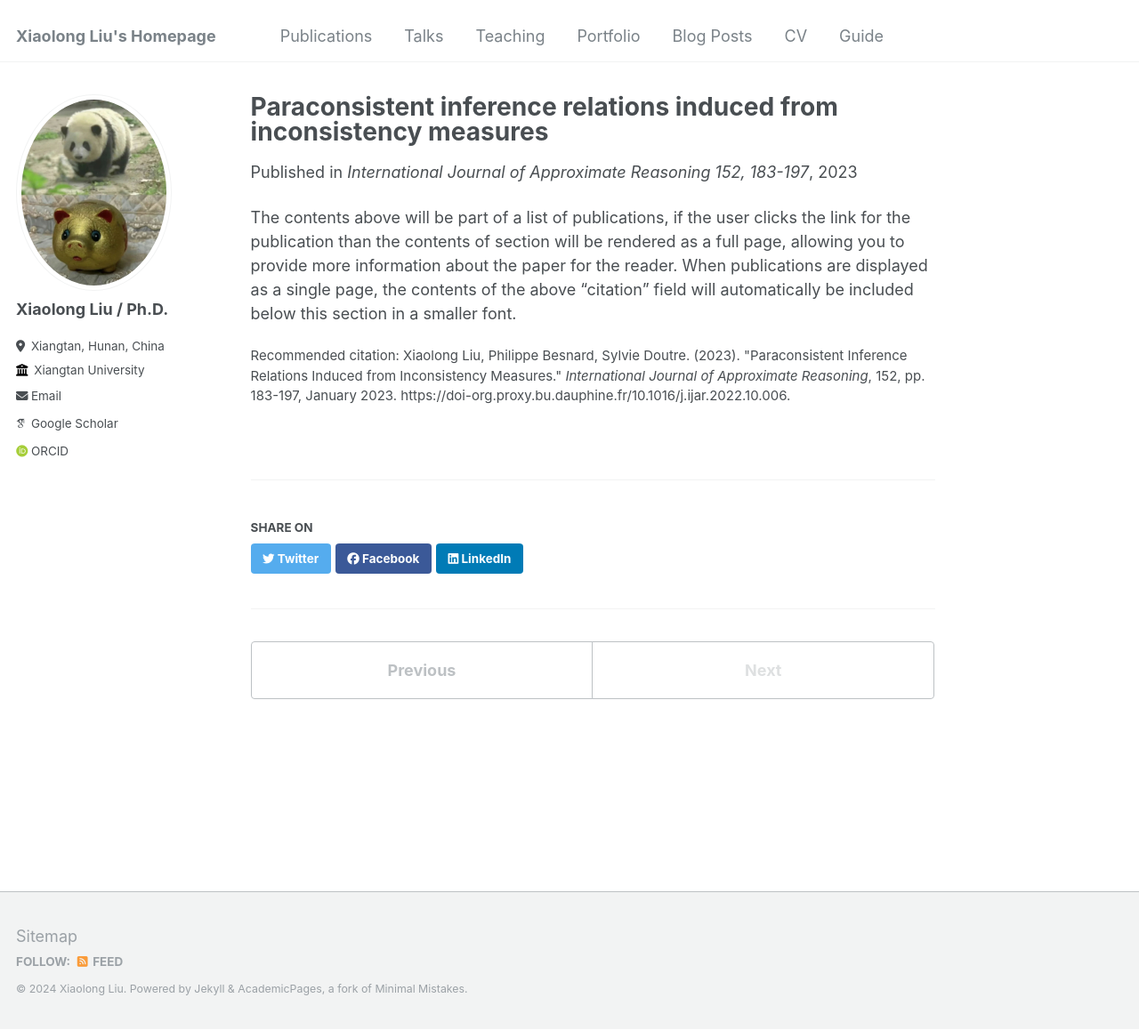
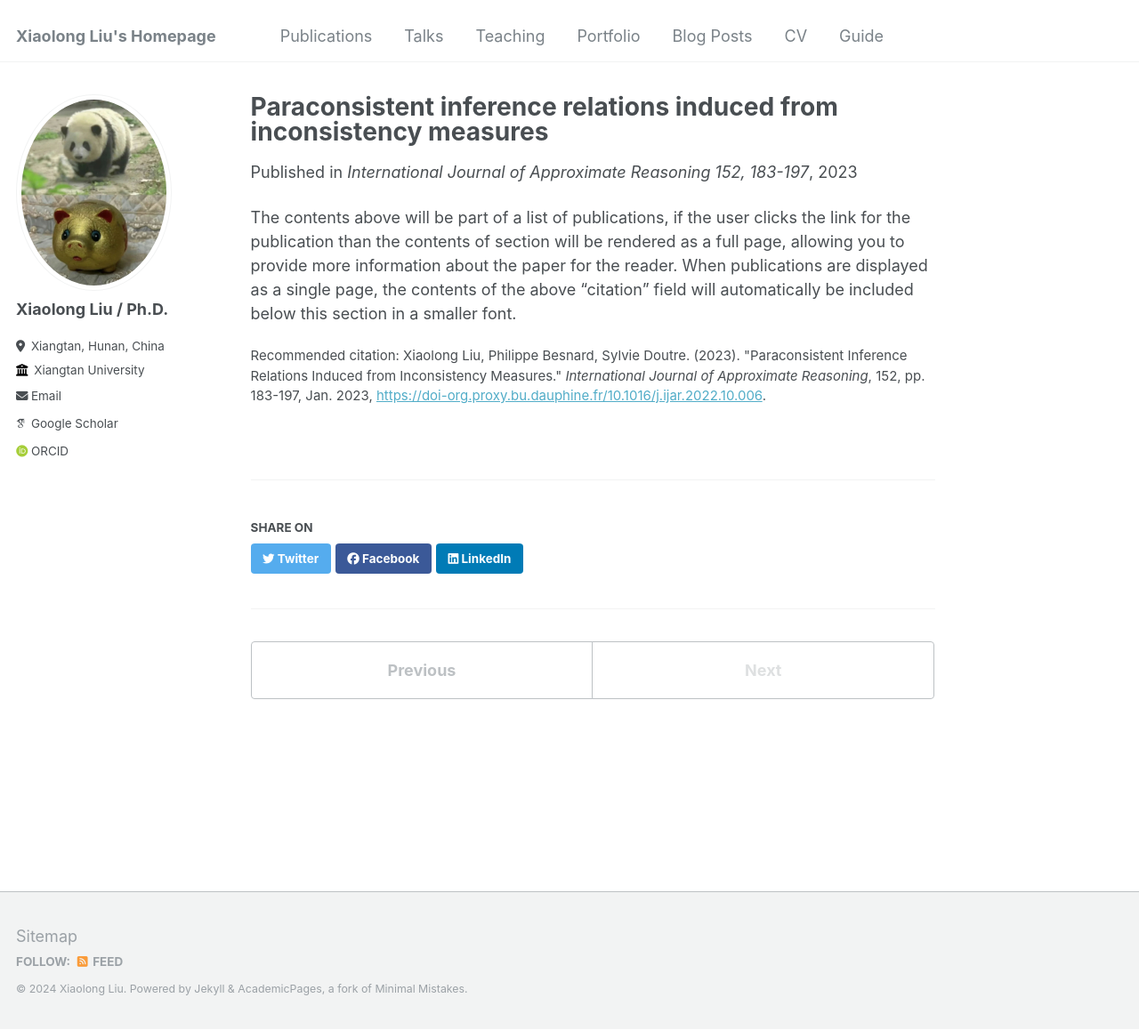
Before and after one commit to xiao-long-liu/xiao-long-liu.github.io, a Jekyll site: the page built from _publications/2009-10-01-paper-title-number-1.md, in a window 1280 px wide and 1158 px high. Shown: the whole window at 89% size. Built offline with Jekyll 4.4.1, drawn with Linux system fonts in a browser that asks for light colours; some web fonts are replaced.

Commit message:
Update 2009-10-01-paper-title-number-1.md

```diff
--- a/_publications/2009-10-01-paper-title-number-1.md
+++ b/_publications/2009-10-01-paper-title-number-1.md
@@ -6,7 +6,7 @@ permalink: /publication/2023-01-paper-title-number-1
 date: 2023-01-01
 venue: 'International Journal of Approximate Reasoning 152, 183-197'
 # paperurl: 'http://academicpages.github.io/files/paper1.pdf'
-citation: 'Xiaolong Liu, Philippe Besnard, Sylvie Doutre. (2023). &quot;Paraconsistent Inference Relations Induced from Inconsistency Measures.&quot; <i>International Journal of Approximate Reasoning</i>, 152, pp. 183-197, January 2023. https://doi-org.proxy.bu.dauphine.fr/10.1016/j.ijar.2022.10.006.'
+citation: 'Xiaolong Liu, Philippe Besnard, Sylvie Doutre. (2023). &quot;Paraconsistent Inference Relations Induced from Inconsistency Measures.&quot; <i>International Journal of Approximate Reasoning</i>, 152, pp. 183-197, Jan. 2023, <a href="https://doi-org.proxy.bu.dauphine.fr/10.1016/j.ijar.2022.10.006">https://doi-org.proxy.bu.dauphine.fr/10.1016/j.ijar.2022.10.006</a>.'
 ---
 
 The contents above will be part of a list of publications, if the user clicks the link for the publication than the contents of section will be rendered as a full page, allowing you to provide more information about the paper for the reader. When publications are displayed as a single page, the contents of the above "citation" field will automatically be included below this section in a smaller font.
```
